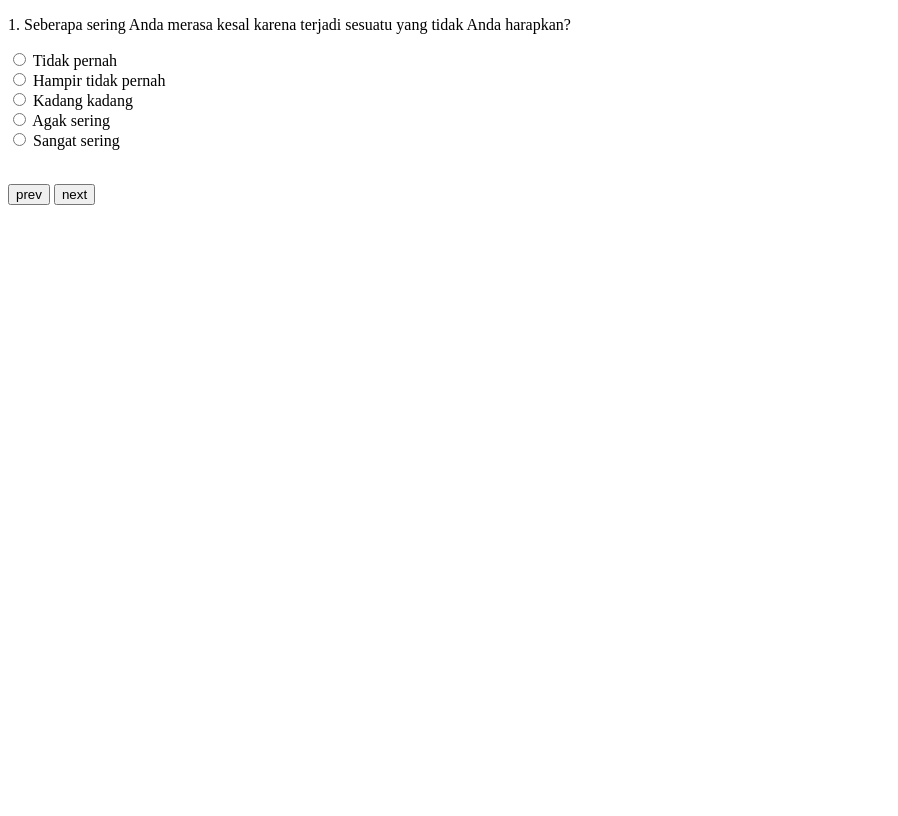
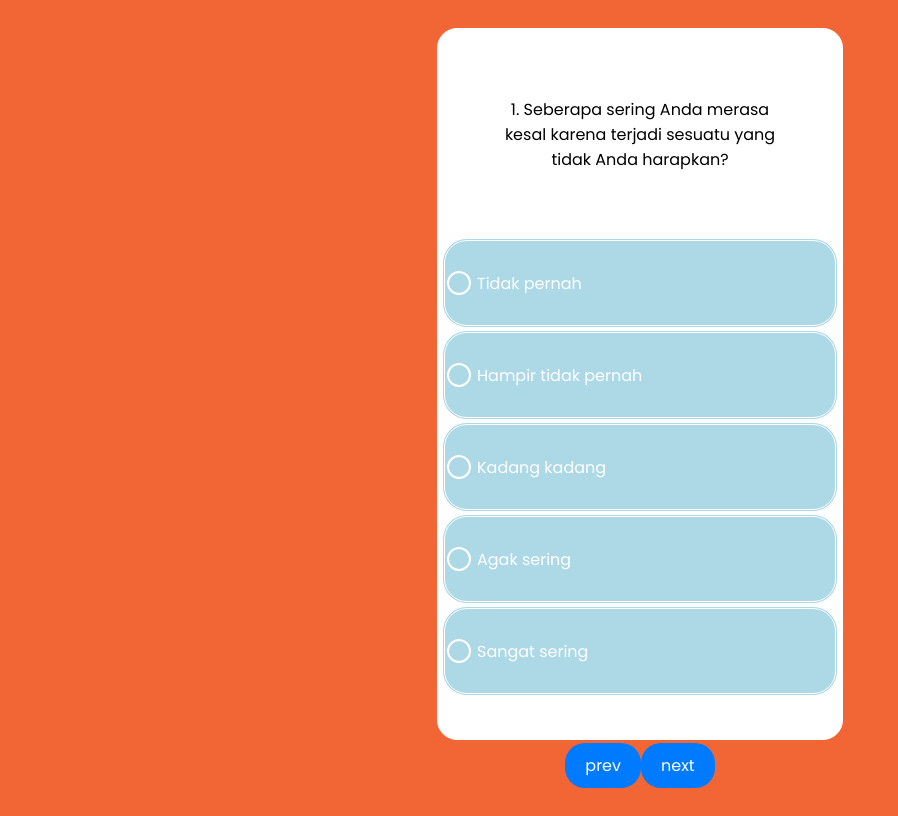
Before and after one commit to danizrafidz/dukun-stress, a plain HTML site: page index.html in a window 1280 px wide. Shown: the whole page, without its empty margins (0-898 px from the left). Drawn offline with Linux system fonts and the light colour scheme.

Commit message:
dah disatuin masih agak kacau

```diff
--- a/index.html
+++ b/index.html
@@ -1,36 +1,61 @@
 <!DOCTYPE html>
 <html>
+  <head>
+    <title>Stress Level</title>
+    <link rel="stylesheet" href="style.css" />
+  </head>
 
-<head>
-    <title>test1</title>
-</head>
+  <body>
+    <div class="super-center-grid">
+      <form id="form-rad" class="quiz-card">
+        <p id="hal" class="question">
+          1. Seberapa sering Anda merasa kesal karena terjadi sesuatu yang tidak
+          Anda harapkan?
+        </p>
+        <div class="option" >
+          <input class="jawaban" type="radio" id="rad1" name="rad" value="0" />
+          <label class="custom-radio" for="rad1">Tidak pernah</label>
+        </div>
+        <div class="option">
+          <input class="jawaban" type="radio" id="rad2" name="rad" value="1" />
+          <label class="custom-radio" for="rad2">Hampir tidak pernah</label>
+        </div>
+        <div class="option">
+          <input class="jawaban" type="radio" id="rad3" name="rad" value="2" />
+          <label class="custom-radio" for="rad3">Kadang kadang</label>
+        </div>
+        <div class="option">
+          <input class="jawaban" type="radio" id="rad4" name="rad" value="3" />
+          <label class="custom-radio" for="rad4">Agak sering</label>
+        </div>
+        <div class="option">
+          <input class="jawaban" type="radio" id="rad5" name="rad" value="4" />
+          <label class="custom-radio" for="rad5">Sangat sering</label>
+        </div>
+        <p id="submit-output"></p>
+        <br />
 
-<body>
-    <form id="form-rad">
-        <p id="hal">1. Seberapa sering Anda merasa kesal karena terjadi sesuatu yang tidak Anda harapkan?</p>
-
-        <input type="radio" id="rad1" name="rad" value="0">
-        <label for="rad1">Tidak pernah</label><br>
-
-        <input type="radio" id="rad2" name="rad" value="1">
-        <label for="rad2">Hampir tidak pernah</label><br>
-
-        <input type="radio" id="rad3" name="rad" value="2">
-        <label for="rad3">Kadang kadang</label><br>
-
-        <input type="radio" id="rad4" name="rad" value="3">
-        <label for="rad4">Agak sering</label><br>
-
-        <input type="radio" id="rad5" name="rad" value="4">
-        <label for="rad5">Sangat sering</label><br>
-
-        <p id="submit-output"></p>
-        <br>
-        <button type="button" onclick="prevButton()" id="btn-prev">prev</button>
-        <button type="button" onclick="nextButton()" id="btn-next">next</button>
         <!-- <button type="button" onclick="submitButton()" id="btn-submit">submit</button> -->
-    </form>
+      </form>
+      <div class="buttons">
+        <button
+          type="button"
+          class="login-btn"
+          onclick="prevButton()"
+          id="btn-prev"
+        >
+          prev
+        </button>
+        <button
+          type="button"
+          class="login-btn"
+          onclick="nextButton()"
+          id="btn-next"
+        >
+          next
+        </button>
+      </div>
+    </div>
     <script src="script.js"></script>
-</body>
-
+  </body>
 </html>
--- a/style.css
+++ b/style.css
@@ -1,14 +1,67 @@
-@import url('https://fonts.googleapis.com/css2?family=Montserrat:ital,wght@0,100..900;1,100..900&family=Poppins:ital,wght@0,100;0,200;0,300;0,400;0,500;0,600;0,700;0,800;0,900;1,100;1,200;1,300;1,400;1,500;1,600;1,700;1,800;1,900&display=swap');
+@import url("https://fonts.googleapis.com/css2?family=Montserrat:ital,wght@0,100..900;1,100..900&family=Poppins:ital,wght@0,100;0,200;0,300;0,400;0,500;0,600;0,700;0,800;0,900;1,100;1,200;1,300;1,400;1,500;1,600;1,700;1,800;1,900&display=swap");
 
 body {
-    background-color: #F16634;
-    font-family: "Poppins", serif;
+  background-color: #f16634;
+  font-family: "Poppins", serif;
 }
 
 img {
   width: 200px;
 }
 
+.option {
+  display: flex; /* Gunakan Flexbox untuk horizontal */
+  align-items: center; /* Sejajarkan radio button dan teks */
+  background-color: lightblue; /* Warna default */
+  padding: 10px 20px;
+  border-radius: 10px;
+  width: auto;
+  border: #333;
+  text-align: center;
+  padding: 2px;
+  margin: 2px;
+  border-radius: 25px;
+  border: double white;
+  cursor: pointer;
+  color: white;
+  height: 5pc;
+  gap: 10px; /* Jarak antara lingkaran dan teks */
+  text-align: left;
+}
+.option:hover { background-color: chartreuse;
+}
+.option input[type="radio"] {
+  display: none;
+}
+
+/* Custom radio button */
+.option label {
+  color: white;
+  font-size: 16px;
+  cursor: pointer;
+  position: relative;
+  padding-left: 30px; /* Untuk ruang lingkaran */
+}
+
+/* Tambahkan lingkaran di sebelah kiri teks */
+.option label::before {
+  content: "";
+  position: absolute;
+  left: 0;
+  top: 50%;
+  transform: translateY(-50%);
+  width: 20px; /* Ukuran lingkaran */
+  height: 20px;
+  border: 2px solid white;
+  border-radius: 50%;
+  background-color: transparent;
+  transition: background-color 0.3s ease;
+}
+
+/* Warna lingkaran saat dipilih */
+.option input[type="radio"]:checked + label::before {
+  background-color: white;
+}
 .super-center-grid {
   display: flex;
   place-content: center;
@@ -23,27 +76,24 @@ img {
   font-size: 16px;
   border: 2px solid white;
   border-radius: 20px;
-  background-color:white;
+  background-color: white;
   opacity: 40%;
   text-align: center;
   color: #333;
   font-family: "Poppins", serif;
-
 }
-
 
 .login-btn {
   margin-top: 3px;
   padding: 10px 20px;
   font-size: 16px;
   color: #fff;
-  background-color: #007BFF;
+  background-color: #007bff;
   border: none;
   border-radius: 20px;
   cursor: pointer;
   transition: background-color 0.3s ease;
   font-family: "Poppins", serif;
-
 }
 
 .login-btn:hover {
@@ -57,28 +107,24 @@ img {
   align-content: center;
   border: double white;
 }
-.anjing{
+.anjing {
   display: flex;
   flex-direction: column;
   align-items: center;
 }
 
-.inputan {
-
+.buttons {
+  display: flex;
 }
 
 .question {
   text-align: center;
   align-content: center;
   align-items: center;
-  padding: 50px
+  padding: 50px;
 }
 
 .jawaban {
-  background-color: rgb(61, 177, 139);
-  display: flex;
-  align-items: center;
-  justify-content: center;
   border: #333;
   text-align: center;
   padding: 2px;
@@ -91,5 +137,4 @@ img {
 }
 
 .jawaban:hover {
-  background-color: chartreuse;
 }
```
Also changed, not shown: index2.html (+11 -6 lines).
